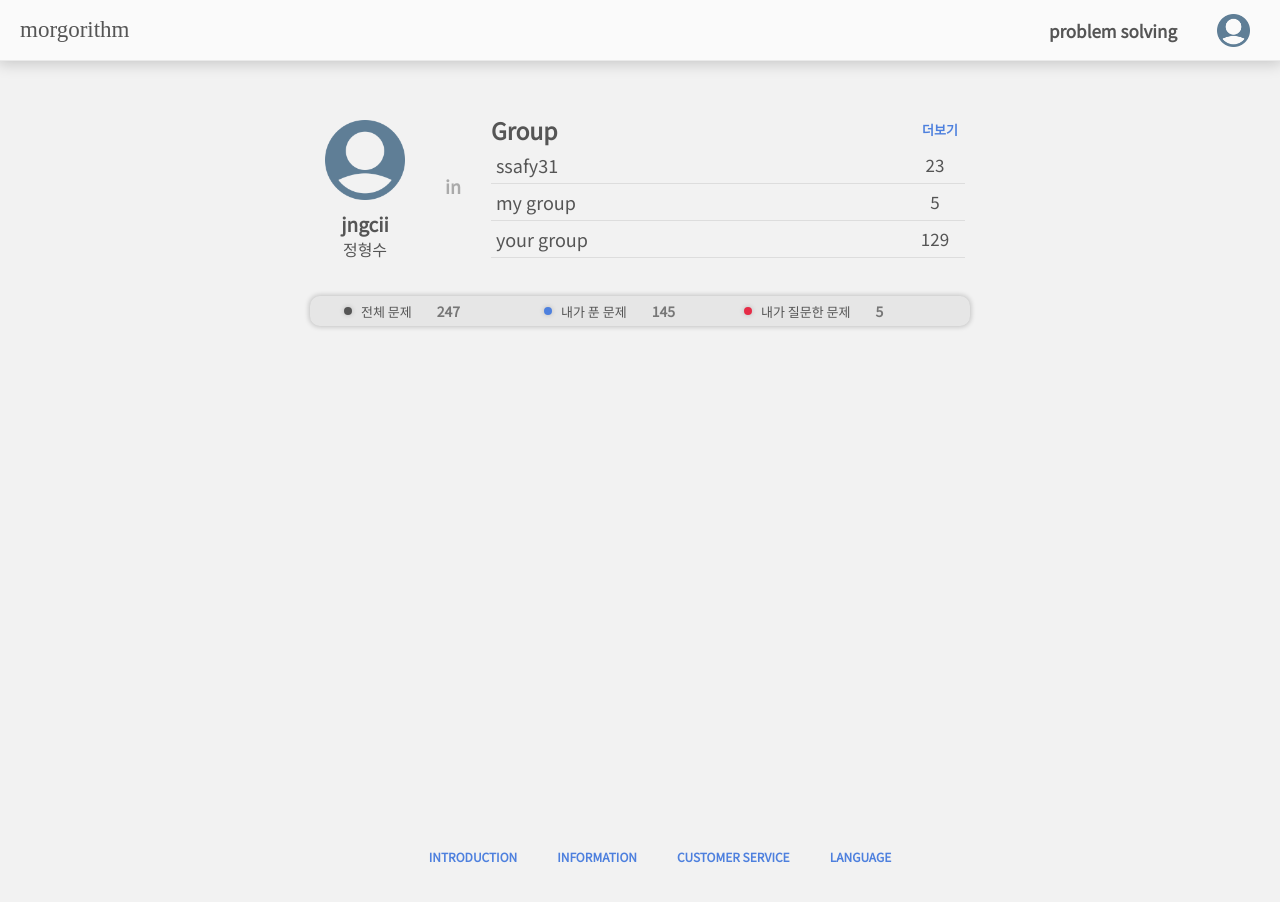
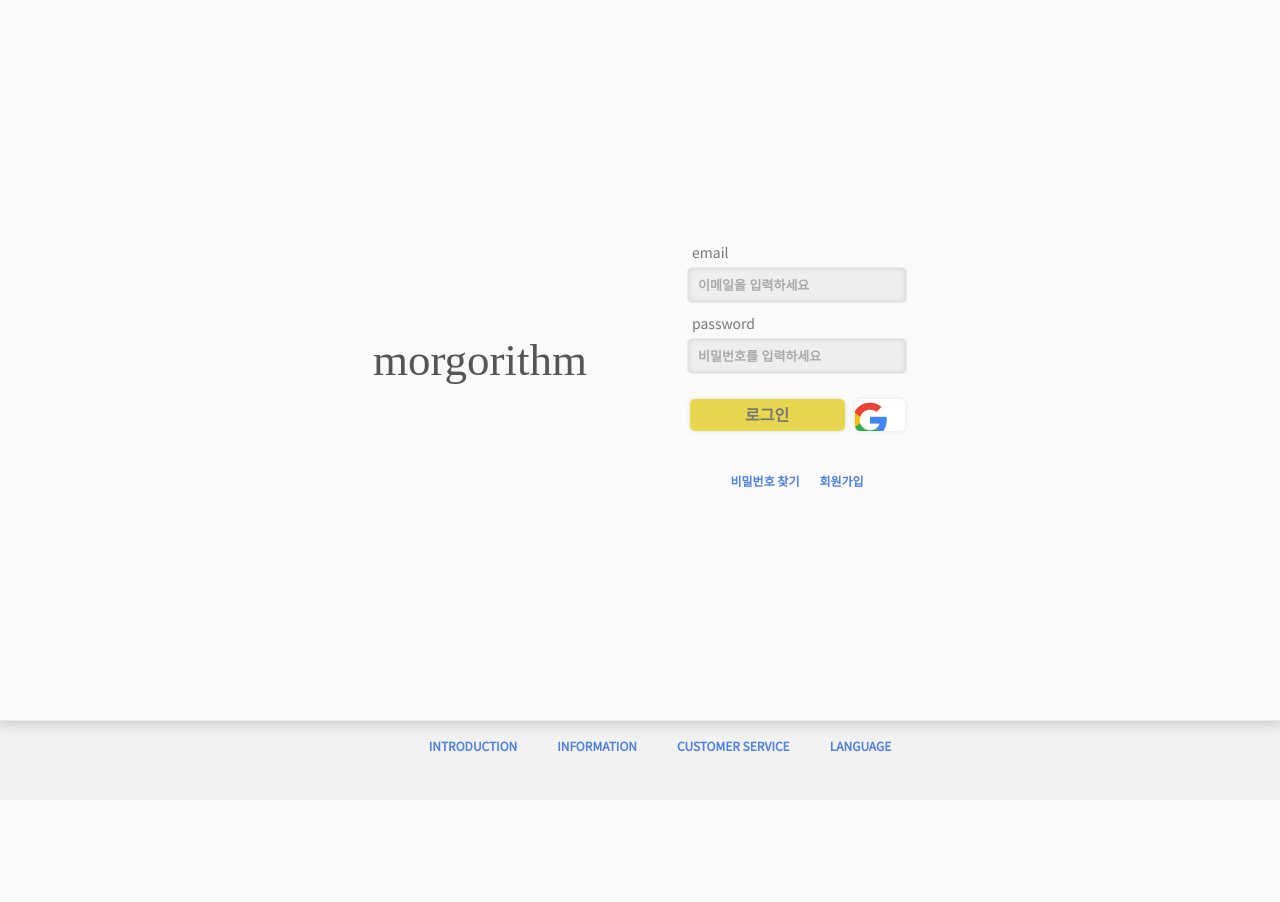
Before and after one commit to jngcii/morgorithm-client, a React app: page / in a window 1280 px wide. Shown: the top 902 px of the page. After the commit the page ends 800 px from the top, so only its background shows below. Built offline with nearby package versions, Linux system fonts and the light colour scheme; a web font is replaced by a local one.

Commit message:
Make go to register btn clickable

```diff
--- a/src/Components/AppContainer/index.js
+++ b/src/Components/AppContainer/index.js
@@ -7,7 +7,7 @@
 const cx = classNames.bind(styles);
 
 export default () => {
-  const [isLoggedIn, setIsLoggedIn] = useState(true);
+  const [isLoggedIn, setIsLoggedIn] = useState(false);
 
   return (
     <div className={cx("wrapper")}>
--- a/src/Components/SignIn/styles.module.scss
+++ b/src/Components/SignIn/styles.module.scss
@@ -55,6 +55,7 @@
   padding: 0;
 
   li {
+    @include clickable();
     display: inline-block;
     margin: 0 10px;
     font-size: 12px;
```
